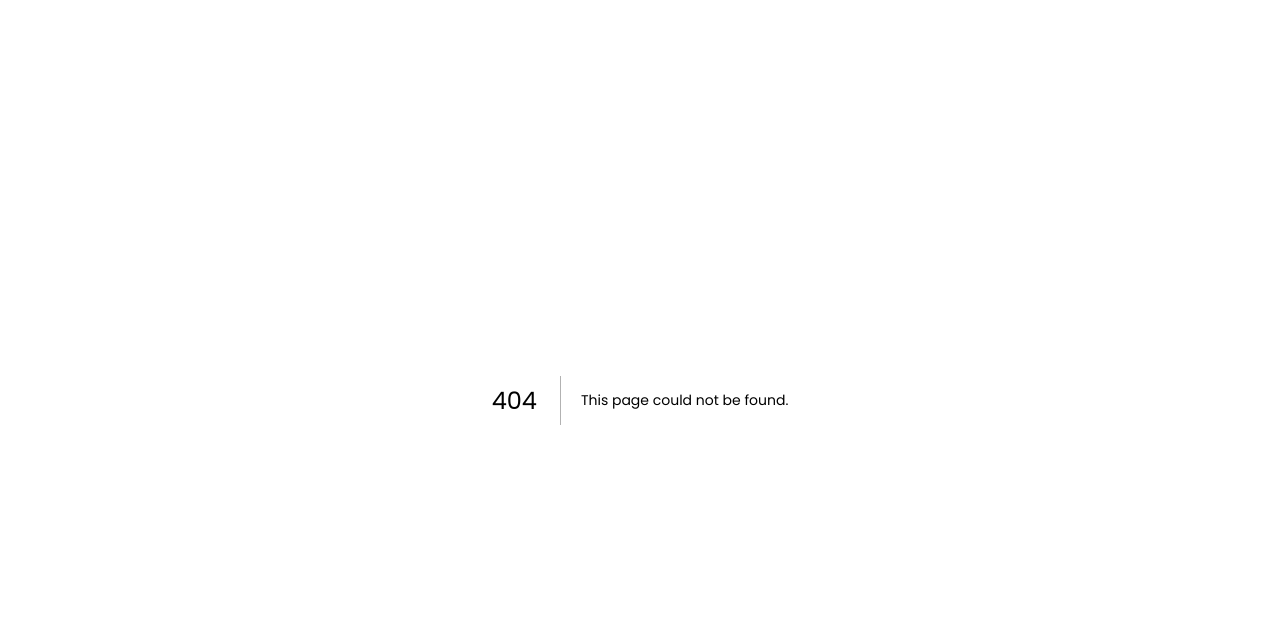
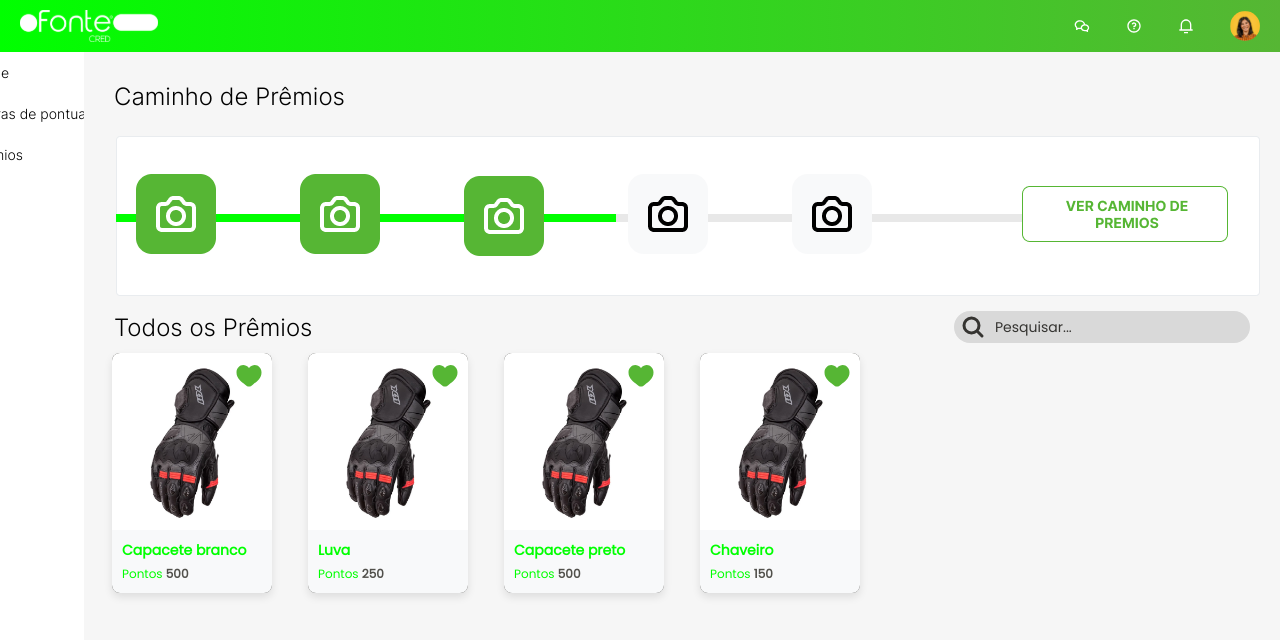
Before and after one commit to polijrorg/FonteCred-Client, a Next.js app: page /Awards in a window 1280 px wide. Before the commit this address had no page. Shown: the top 640 px of the page. Built offline with nearby package versions, Linux system fonts and the light colour scheme.

Commit message:
:balloon: screen creation

```diff
--- /dev/null
+++ b/src/components/ItemCard/index.tsx
@@ -0,0 +1,34 @@
+import React from 'react';
+import * as S from './styles';
+
+interface ItemCardProps {
+    item: {
+        id: string;
+        name: string;
+        points: number;
+    };
+    onEditClick: (item: { id: string; name: string; points: number }) => void;
+}
+
+const ItemCard: React.FC<ItemCardProps> = ({ item, onEditClick }) => {
+    return (
+        <S.Card>
+            <S.EditIcon
+                src="assets/icons/coracao.svg"
+                alt="Edit"
+                onClick={() => onEditClick(item)}
+            />
+            <S.Content>
+                <S.Image src="assets/images/luva.jpg" />
+            </S.Content>
+            <S.Footer>
+                <S.ItemName>{item.name}</S.ItemName>
+                <S.Points>
+                    Pontos <span>{item.points}</span>
+                </S.Points>
+            </S.Footer>
+        </S.Card>
+    );
+};
+
+export default ItemCard;
--- /dev/null
+++ b/src/components/ItemCard/styles.ts
@@ -0,0 +1,76 @@
+import styled from 'styled-components';
+import { defaultTheme } from 'styles';
+
+export const Card = styled.div`
+    width: 160px;
+    height: 240px;
+    border-radius: 8px;
+    background-color: ${defaultTheme.colors.primary.dark};
+    position: relative;
+    display: flex;
+    flex-direction: column;
+    justify-content: space-between;
+    box-shadow: 0 4px 8px rgba(0, 0, 0, 0.1);
+
+    :hover {
+        cursor: pointer;
+        transition: 0.1s;
+        scale: 1.1;
+    }
+`;
+
+export const EditIcon = styled.img`
+    position: absolute;
+    top: 8px;
+    right: 8px;
+    width: 30px;
+    height: 30px;
+
+    :hover {
+        cursor: pointer;
+        transition: 0.1s;
+        scale: 1.1;
+    }
+`;
+
+export const Content = styled.div`
+    flex: 1;
+    display: flex;
+    align-items: center;
+    justify-content: center;
+    background-color: #fff;
+    border-top-left-radius: 8px;
+    border-top-right-radius: 8px;
+`;
+
+export const Image = styled.img`
+    height: auto;
+    width: 100%;
+`;
+
+export const Footer = styled.div`
+    background-color: #f8f9fa;
+    border-bottom-left-radius: 8px;
+    border-bottom-right-radius: 8px;
+    padding: 10px;
+    color: ${defaultTheme.colors.primary.light};
+    display: flex;
+    flex-direction: column;
+`;
+
+export const ItemName = styled.div`
+    font-size: 14px;
+    font-weight: bold;
+    color: ${defaultTheme.colors.primary.light};
+`;
+
+export const Points = styled.div`
+    font-size: 12px;
+    color: ${defaultTheme.colors.primary.light};
+    margin-top: 4px;
+
+    span {
+        font-weight: bold;
+        color: ${defaultTheme.colors.secondary.light};
+    }
+`;
--- /dev/null
+++ b/src/components/Searchbar/index.tsx
@@ -0,0 +1,24 @@
+import React from 'react';
+import * as S from './styles';
+
+interface SearchbarProps {
+    onSearch: (query: string) => void;
+}
+
+export const Searchbar: React.FC<SearchbarProps> = ({ onSearch }) => {
+    const handleInputChange = (event: React.ChangeEvent<HTMLInputElement>) => {
+        onSearch(event.target.value);
+    };
+
+    return (
+        <S.Wrapper>
+            <S.Symbol src="assets/icons/lupa.svg" />
+            <S.SearchInput
+                placeholder="Pesquisar..."
+                onChange={handleInputChange}
+            />
+        </S.Wrapper>
+    );
+};
+
+export default Searchbar;
--- /dev/null
+++ b/src/components/Searchbar/styles.ts
@@ -0,0 +1,44 @@
+import styled from 'styled-components';
+import { defaultTheme } from 'styles';
+
+export const Wrapper = styled.div`
+    width: 296px;
+    height: 32px;
+    border-radius: 32px;
+    padding: 4px 7px;
+    gap: 10px;
+    display: flex;
+    align-items: center;
+    background-color: ${defaultTheme.colors.secondary.light2};
+`;
+
+export const SearchInput = styled.input`
+    height: 24px;
+    width: 100%;
+    border: none;
+    outline: none;
+    background: transparent;
+    font-size: 14px;
+    color: ${defaultTheme.colors.primary.dark2};
+
+    &::placeholder {
+        color: ${defaultTheme.colors.primary.dark2};
+    }
+`;
+
+export const Symbol = styled.img`
+    height: 24px;
+    width: 24px;
+
+    :hover {
+        transition: 0.1s;
+        scale: 1.1;
+        cursor: pointer;
+    }
+`;
+
+export const PageTitle = styled.text`
+    font-family: Inter Light;
+    font-size: 14px;
+    color: ${defaultTheme.colors.primary.light};
+`;
--- /dev/null
+++ b/src/pages/Awards/index.tsx
@@ -0,0 +1,8 @@
+import { NextPage } from 'next';
+import Awards from 'template/Awards';
+
+const AwardsPage: NextPage = () => {
+    return <Awards />;
+};
+
+export default AwardsPage;
--- /dev/null
+++ b/src/template/Awards/index.tsx
@@ -0,0 +1,62 @@
+import Header from 'components/Header';
+import Sidebar from 'components/Sidebar';
+import { useState } from 'react';
+import ItemCard from 'components/ItemCard';
+import Searchbar from 'components/Searchbar';
+import * as S from './styles';
+
+interface Item {
+    id: string;
+    name: string;
+    points: number;
+}
+
+const items: Item[] = [
+    { id: '1', name: 'Capacete branco', points: 500 },
+    { id: '2', name: 'Luva', points: 250 },
+    { id: '3', name: 'Capacete preto', points: 500 },
+    { id: '4', name: 'Chaveiro', points: 150 }
+];
+
+const AwardsTemplate: React.FC = () => {
+    const [searchQuery, setSearchQuery] = useState('');
+    const [, setSelectedItem] = useState<Item | null>(null);
+
+    const filteredItems = items.filter((item) =>
+        item.name.toLowerCase().includes(searchQuery.toLowerCase())
+    );
+
+    const handleEditClick = (item: Item) => {
+        setSelectedItem(item);
+    };
+
+    return (
+        <S.Container>
+            <Header />
+            <S.Wrapper>
+                <Sidebar />
+                <S.Background>
+                    <S.SubtitleDiv>
+                        <S.Subtitle>Caminho de Prêmios</S.Subtitle>
+                    </S.SubtitleDiv>
+                    <S.ExampleImg src="assets/images/exemplo2.png" />
+                    <S.SubtitleDiv>
+                        <S.Title>Todos os Prêmios</S.Title>
+                        <Searchbar onSearch={setSearchQuery} />
+                    </S.SubtitleDiv>
+                    <S.Grid>
+                        {filteredItems.map((item) => (
+                            <ItemCard
+                                key={item.id}
+                                item={item}
+                                onEditClick={handleEditClick}
+                            />
+                        ))}
+                    </S.Grid>
+                </S.Background>
+            </S.Wrapper>
+        </S.Container>
+    );
+};
+
+export default AwardsTemplate;
--- /dev/null
+++ b/src/template/Awards/styles.ts
@@ -0,0 +1,150 @@
+import styled from 'styled-components';
+import { defaultTheme } from 'styles';
+
+export const Container = styled.div`
+    height: 100vh;
+    width: 100vw;
+    display: flex;
+    flex-direction: column;
+
+    overflow: auto;
+    scrollbar-width: none;
+    -ms-overflow-style: none;
+
+    &::-webkit-scrollbar {
+        display: none;
+    }
+`;
+
+export const Wrapper = styled.div`
+    width: 100%;
+    display: flex;
+    flex-direction: row;
+`;
+
+export const Background = styled.div`
+    width: 100%;
+    background-color: ${defaultTheme.colors.secondary.light3};
+    padding: 20px;
+`;
+
+export const SubtitleDiv = styled.div`
+    display: flex;
+    padding: 10px;
+    flex-direction: row;
+    justify-content: space-between;
+    align-items: center;
+
+    width: 100%;
+`;
+
+export const Subtitle = styled.text`
+    font-family: Inter Light;
+    font-size: 24px;
+
+    color: ${defaultTheme.colors.black};
+`;
+
+export const LilCardsWrapper = styled.div`
+    height: 131px;
+    width: 1172px;
+    margin-top: 30px;
+
+    display: flex;
+    flex-direction: row;
+    gap: 12px;
+
+    align-items: center;
+    justify-content: center;
+`;
+
+export const BigCardsWrapper = styled.div`
+    width: 100%;
+    padding: 75px 0px;
+    gap: 36px;
+
+    display: flex;
+    flex-wrap: wrap;
+`;
+
+export const ArrowButton = styled.button`
+    position: absolute;
+    right: 20px; /* Adjust based on your layout */
+    top: 50%; /* Vertically centered */
+    transform: translateY(-50%);
+    background: white;
+    border: none;
+    cursor: pointer;
+    border-radius: 50%;
+    width: 40px;
+    height: 40px;
+
+    &:hover {
+        background: ${defaultTheme.colors.white};
+    }
+`;
+
+export const RulesButton = styled.div`
+    height: 32px;
+    width: 240px;
+    display: flex;
+    justify-content: center;
+    align-items: center;
+    color: ${defaultTheme.colors.primary.main};
+    font-family: Inter Bold;
+    font-size: 14px;
+
+    border-radius: 8px;
+    border: 1px solid ${defaultTheme.colors.primary.main};
+
+    :hover {
+        transition: 100ms;
+        scale: 1.1;
+        cursor: pointer;
+    }
+`;
+
+export const InfoBigWrapper = styled.div`
+    height: 420px;
+    gap: 30px;
+    width: 1144px;
+    margin-left: 2px;
+    margin-top: 15px;
+
+    display: flex;
+    flex-direction: row;
+    align-items: center;
+`;
+
+export const ExampleImg = styled.img`
+    height: 160px;
+    width: 1144px;
+
+    margin-top: 15px;
+    margin-left: 12px;
+`;
+
+export const Title = styled.text`
+    font-family: Inter Light;
+    font-size: 24px;
+
+    color: ${defaultTheme.colors.black};
+`;
+
+export const Grid = styled.div`
+    display: grid;
+    grid-template-columns: repeat(auto-fill, minmax(150px, 1fr));
+    gap: 20px;
+    width: 100%;
+    justify-items: center;
+`;
+
+export const ExampleImg2 = styled.img`
+    height: 420px;
+    width: 1144px;
+`;
+
+export const Banner = styled.img`
+    height: 418px;
+    width: 356px;
+`;
```
